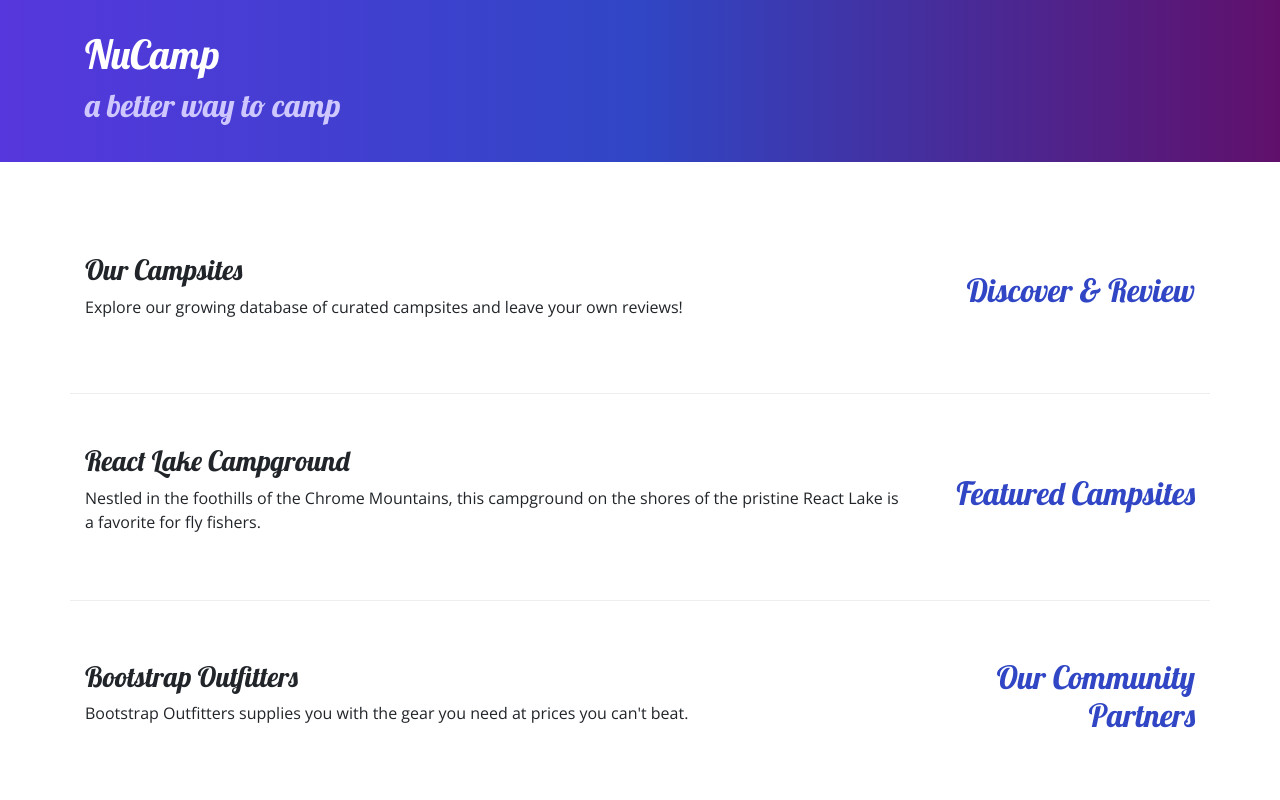
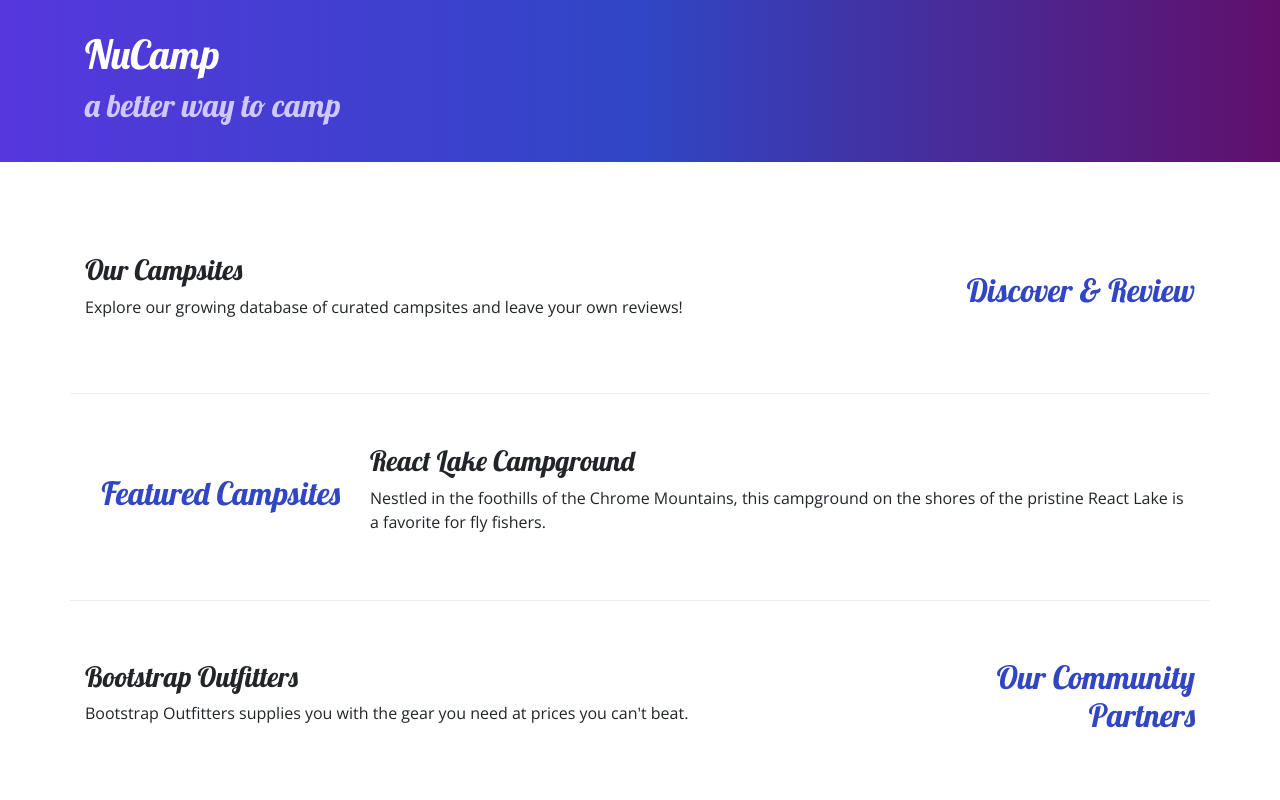
Before and after one commit to karthvp/nucampsite, a website: page index.html in a window 1280 px wide. Shown: the top 800 px of the page. Drawn offline with nearby package versions, Linux system fonts and the light colour scheme.

Commit message:
removing sm-last for Featured Campsites

```diff
--- a/index.html
+++ b/index.html
@@ -42,7 +42,7 @@
         </div>
 
         <div class="row row-content align-items-center">
-            <div class="col-sm-4 order-sm-last col-md-3">
+            <div class="col-sm-4 col-md-3">
                 <h2 class="text-sm-right">Featured Campsites</h2>
             </div>
             <div class="col">
```
